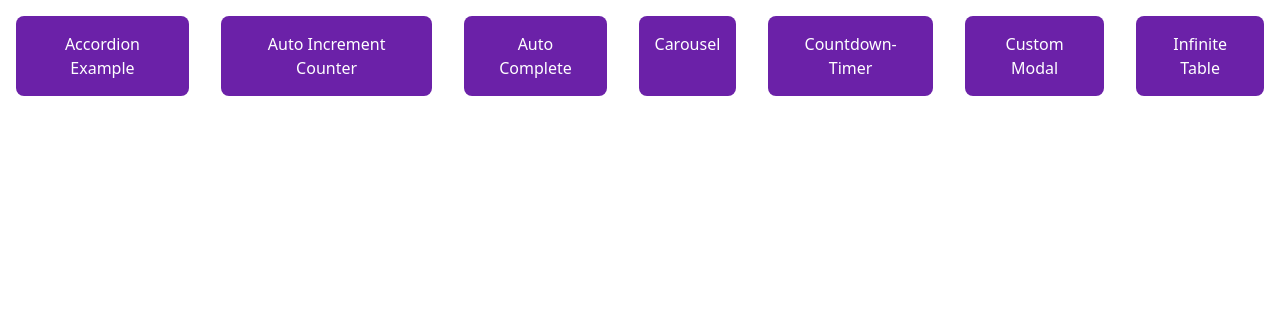
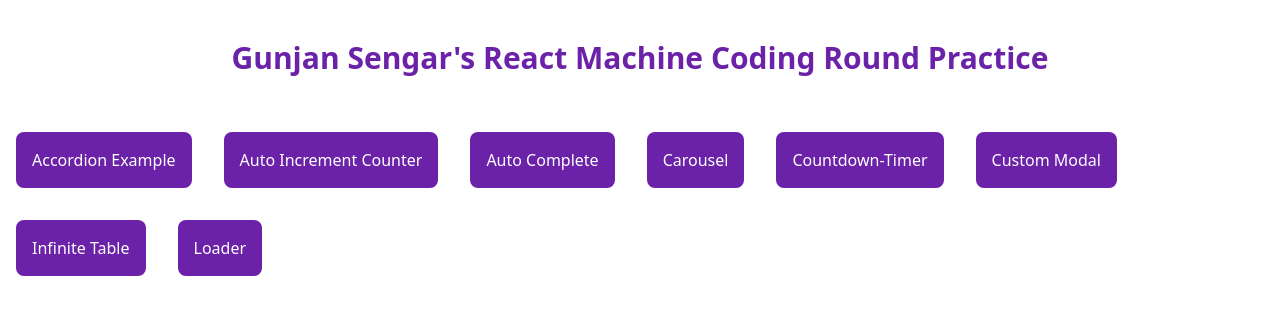
Before and after one commit to gunjanai/machine-coding-practice, a React (Create React App) app: page / in a window 1280 px wide. Shown: the top 314 px of the page. Built offline with nearby package versions, Linux system fonts and the light colour scheme.

Commit message:
Loader component created

```diff
--- a/src/components/body/Body.jsx
+++ b/src/components/body/Body.jsx
@@ -4,7 +4,11 @@ import routesData from "./routesData";
 
 function Body() {
   return (
-    <div className="flex">
+    <div>
+      <h1 className="font-bold text-3xl my-10 text-purple-800">
+        Gunjan Sengar's React Machine Coding Round Practice
+      </h1>
+      <div className="flex flex-wrap">
         {routesData.map((route, index) => (
           <div
             className="m-4 p-4 bg-purple-800 text-white rounded-lg"
@@ -14,6 +18,7 @@ function Body() {
           </div>
         ))}
       </div>
+    </div>
   );
 }
 
--- a/src/components/body/routesData.js
+++ b/src/components/body/routesData.js
@@ -27,6 +27,10 @@ const routesData = [
     path: "/infinite-table",
     textToDisplay: "Infinite Table",
   },
+  {
+    path: "/loader",
+    textToDisplay: "Loader",
+  },
 ];
 
 export default routesData;
--- a/src/components/infiniteTable/InfiniteTable.jsx
+++ b/src/components/infiniteTable/InfiniteTable.jsx
@@ -1,8 +1,10 @@
 import { useEffect, useState } from "react";
+import Loader from "../loader/Loader";
 
 function InfiniteTable() {
   const [pageNumber, setPageNumber] = useState(0);
   const [tableData, setTableData] = useState([]);
+  const [loading, setLoading] = useState(false);
 
   useEffect(() => {
     fetchData(pageNumber);
@@ -26,17 +28,18 @@ function InfiniteTable() {
   };
 
   const fetchData = async (currentPage) => {
+    setLoading(true);
     const res = await fetch(
       `https://dummyjson.com/products?limit=10&skip=${currentPage}`
     );
     const data = await res.json();
-    console.log(data);
     setTableData((prev) => [...prev, ...data?.products]);
+    setLoading(false);
   };
 
-  console.log(tableData);
   return (
     <div>
+      {loading && <Loader />}
       <table className="w-[90%] m-10 bg-teal-700">
         <th className=" text-white text-xl font-bold p-4">id</th>
         <th className=" text-white text-xl font-bold p-4">Name</th>
--- /dev/null
+++ b/src/components/loader/Loader.jsx
@@ -0,0 +1,7 @@
+function Loader() {
+  return (
+    <div className="h-[120px] w-[120px] absolute m-auto top-0 left-0 right-0 bottom-0 border-[2em] border-t-black rounded-full animate-spin"></div>
+  );
+}
+
+export default Loader;
--- a/src/index.js
+++ b/src/index.js
@@ -13,6 +13,7 @@ import Carousel from "./components/carousel/Carousel";
 import CountdownTimer from "./components/countdown-timer/CountdownTimer";
 import CustomModal from "./components/custom-modal/CustomModal";
 import InfiniteTable from "./components/infiniteTable/InfiniteTable";
+import Loader from "./components/loader/Loader";
 
 const root = ReactDOM.createRoot(document.getElementById("root"));
 
@@ -53,6 +54,10 @@ const router = createBrowserRouter([
         path: "/infinite-table",
         element: <InfiniteTable />,
       },
+      {
+        path: "/loader",
+        element: <Loader />,
+      },
     ],
   },
 ]);
```
Lines whose indentation alone changed are shown as unchanged.
